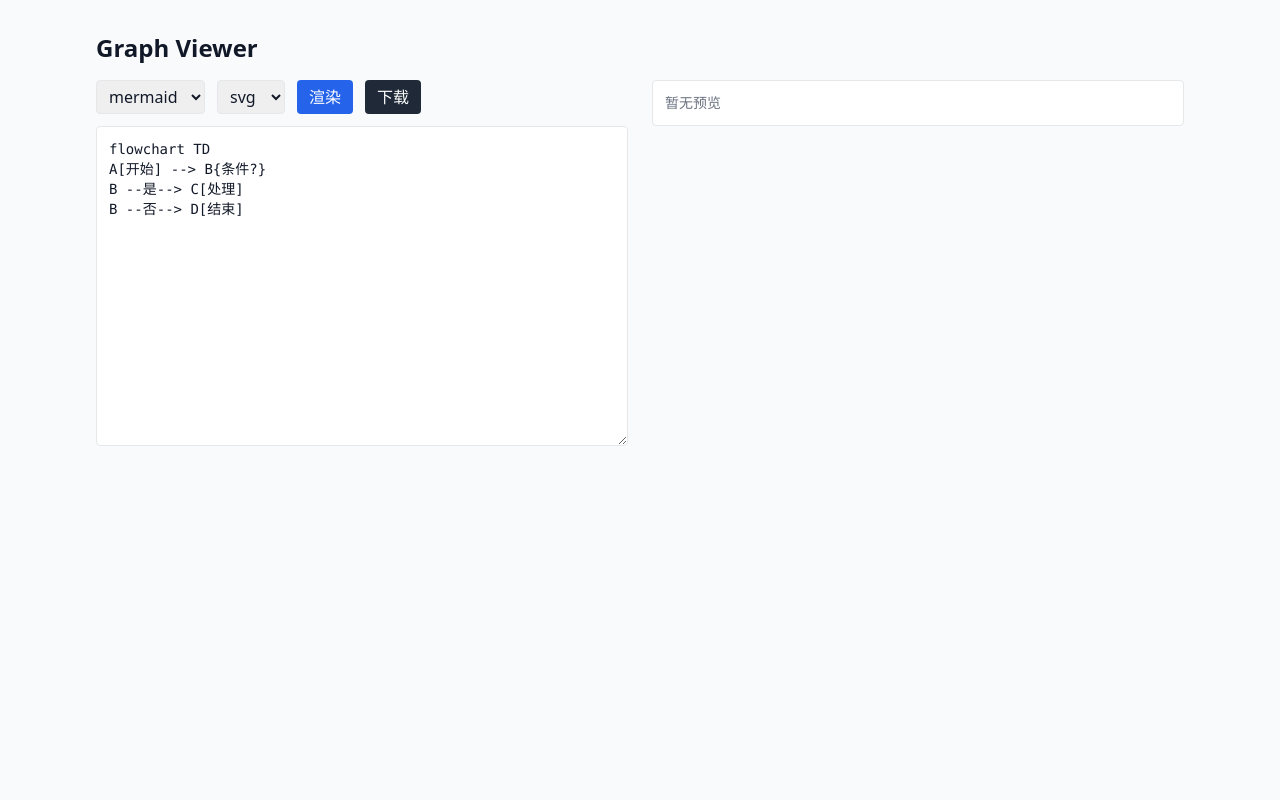
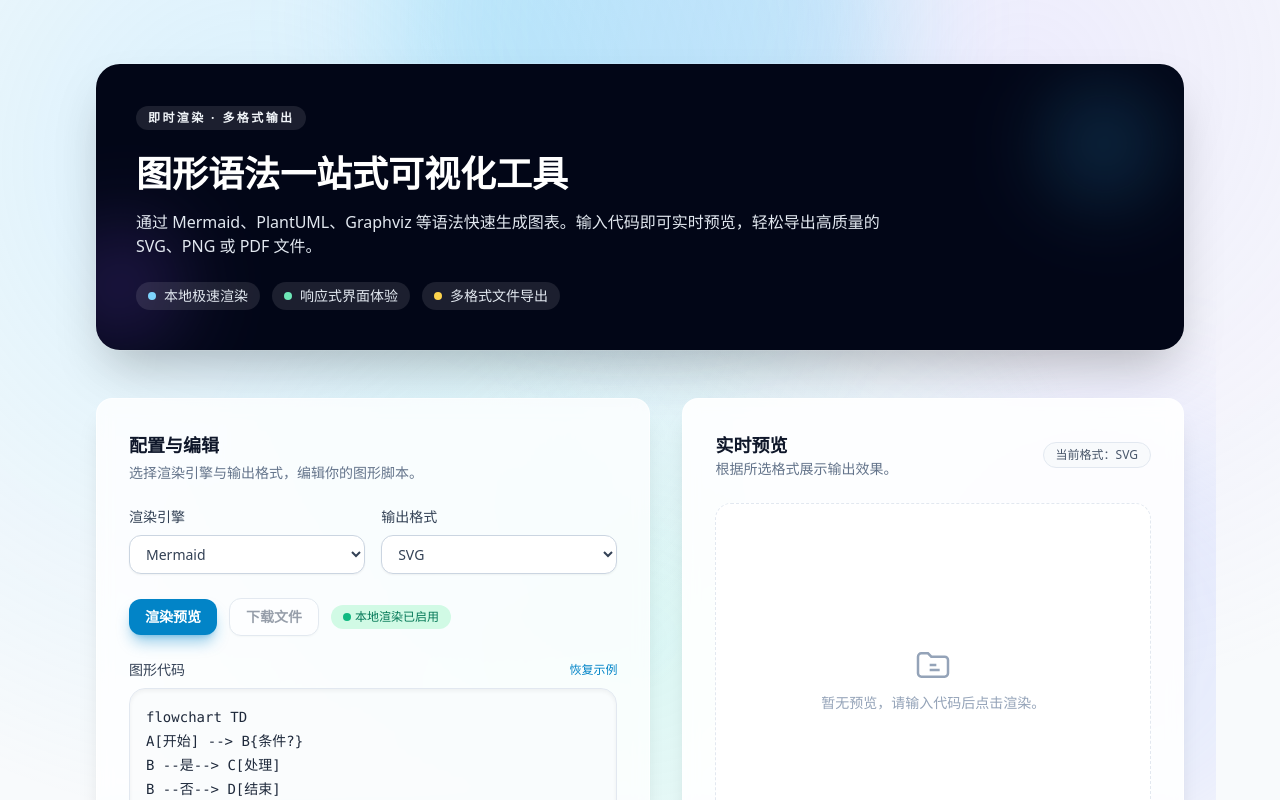
Before and after one commit to LessUp/graph-viewer, a Next.js app: page / in a window 1280 px wide. Shown: the top 800 px of the page. Built offline with nearby package versions, Linux system fonts and the light colour scheme.

Commit message:
Enhance UI and optimize diagram rendering

```diff
--- a/app/globals.css
+++ b/app/globals.css
@@ -3,9 +3,17 @@
 @tailwind utilities;
 
 :root {
-  color-scheme: light dark;
+  color-scheme: light;
 }
 
 html, body, #__next {
   height: 100%;
 }
+
+body {
+  background:
+    radial-gradient(circle at 20% 20%, rgba(125, 211, 252, 0.25), transparent 55%),
+    radial-gradient(circle at 80% 10%, rgba(196, 181, 253, 0.2), transparent 50%),
+    radial-gradient(circle at 50% 80%, rgba(94, 234, 212, 0.18), transparent 55%),
+    #f8fafc;
+}
--- a/app/layout.tsx
+++ b/app/layout.tsx
@@ -8,7 +8,7 @@ export const metadata = {
 export default function RootLayout({ children }: { children: React.ReactNode }) {
   return (
     <html lang="zh-CN">
-      <body className="min-h-screen bg-gray-50 text-gray-900 antialiased">{children}</body>
+      <body className="min-h-screen text-gray-900 antialiased">{children}</body>
     </html>
   );
 }
--- a/app/page.tsx
+++ b/app/page.tsx
@@ -1,6 +1,6 @@
 'use client';
 
-import { useEffect, useState } from 'react';
+import { useEffect, useMemo, useState } from 'react';
 
 type Engine = 'mermaid' | 'plantuml' | 'graphviz' | 'flowchart';
 type Format = 'svg' | 'png' | 'pdf';
@@ -11,6 +11,39 @@ const SAMPLES: Record<Engine, string> = {
   graphviz: 'digraph G {\n  rankdir=LR;\n  A -> B -> C;\n  A -> D;\n}',
   plantuml: '@startuml\nstart\nif (条件?) then (是)\n  :处理;\nelse (否)\n  stop\nendif\n@enduml',
 };
+
+const ENGINE_LABELS: Record<Engine, string> = {
+  mermaid: 'Mermaid',
+  flowchart: 'Flowchart.js',
+  plantuml: 'PlantUML',
+  graphviz: 'Graphviz',
+};
+
+const FORMAT_LABELS: Record<Format, string> = {
+  svg: 'SVG',
+  png: 'PNG',
+  pdf: 'PDF',
+};
+
+let mermaidPromise: Promise<any> | null = null;
+
+async function loadMermaid() {
+  if (!mermaidPromise) {
+    mermaidPromise = import('mermaid')
+      .then((module) => {
+        const mermaid = module?.default ?? module;
+        if (mermaid?.initialize) {
+          mermaid.initialize({ startOnLoad: false, theme: 'neutral' });
+        }
+        return mermaid;
+      })
+      .catch((error) => {
+        mermaidPromise = null;
+        throw error;
+      });
+  }
+  return mermaidPromise;
+}
 
 export default function Page() {
   const [engine, setEngine] = useState<Engine>('mermaid');
@@ -29,15 +62,34 @@ export default function Page() {
     setError('');
   }, [engine]);
 
+  useEffect(() => {
+    if (engine === 'mermaid' || engine === 'flowchart') {
+      loadMermaid().catch(() => undefined);
+    }
+  }, [engine]);
+
+  const canUseLocalRender = useMemo(
+    () => (engine === 'mermaid' || engine === 'flowchart') && format === 'svg',
+    [engine, format],
+  );
+
+  const showPreview = useMemo(() => {
+    if (format === 'svg') {
+      return Boolean(svg);
+    }
+    return Boolean(base64);
+  }, [format, svg, base64]);
+
   async function renderMermaidLocally(input: string): Promise<boolean> {
     try {
-      const mermaid = (await import('mermaid')).default as any;
-      mermaid.initialize({ startOnLoad: false });
+      const mermaid = await loadMermaid();
+      if (!mermaid?.render) return false;
       const id = `mmd-${Date.now()}`;
       const result = await mermaid.render(id, input);
       if (result?.svg) {
         setContentType('image/svg+xml');
         setSvg(result.svg as string);
+        setBase64('');
         return true;
       }
     } catch (err) {
@@ -52,6 +104,13 @@ export default function Page() {
     setSvg('');
     setBase64('');
     try {
+      if (canUseLocalRender) {
+        const ok = await renderMermaidLocally(code);
+        if (ok) {
+          return;
+        }
+      }
+
       const res = await fetch('/api/render', {
         method: 'POST',
         headers: { 'Content-Type': 'application/json' },
@@ -66,10 +125,10 @@ export default function Page() {
       if (data.svg) setSvg(data.svg);
       if (data.base64) setBase64(data.base64);
     } catch (e: any) {
-      if ((engine === 'mermaid' || engine === 'flowchart') && format === 'svg') {
+      if (canUseLocalRender) {
         const ok = await renderMermaidLocally(code);
         if (ok) {
-          return; // fallback success
+          return;
         }
       }
       setError(e?.message || 'Error');
@@ -81,7 +140,7 @@ export default function Page() {
   async function downloadDiagram() {
     setError('');
     try {
-      if ((engine === 'mermaid' || engine === 'flowchart') && format === 'svg' && svg) {
+      if (canUseLocalRender && svg) {
         const blob = new Blob([svg], { type: 'image/svg+xml' });
         const url = URL.createObjectURL(blob);
         const a = document.createElement('a');
@@ -116,53 +175,181 @@ export default function Page() {
     }
   }
 
-  const showPreview = format === 'svg' ? Boolean(svg) : Boolean(base64);
+  return (
+    <main className="relative isolate mx-auto flex max-w-6xl flex-col gap-10 px-4 py-10 md:px-8 lg:gap-12 lg:py-16">
+      <div className="pointer-events-none absolute inset-0 -z-10 overflow-hidden">
+        <div className="absolute left-1/2 top-[-20%] h-[32rem] w-[32rem] -translate-x-1/2 rounded-full bg-sky-400/25 blur-3xl" />
+        <div className="absolute right-[-10%] top-[35%] h-[28rem] w-[28rem] rounded-full bg-indigo-300/20 blur-3xl" />
+      </div>
 
-  return (
-    <main className="mx-auto max-w-6xl p-4 md:p-8">
-      <h1 className="text-2xl font-semibold mb-4">Graph Viewer</h1>
-      <div className="grid grid-cols-1 md:grid-cols-2 gap-6">
-        <div className="space-y-3">
-          <div className="flex gap-3">
-            <select value={engine} onChange={(e) => setEngine(e.target.value as Engine)} className="rounded border px-2 py-1">
-              <option value="mermaid">mermaid</option>
-              <option value="flowchart">flowchart</option>
-              <option value="plantuml">plantuml</option>
-              <option value="graphviz">graphviz</option>
+      <section className="relative overflow-hidden rounded-3xl bg-slate-950 px-6 py-10 text-white shadow-2xl ring-1 ring-white/10 md:px-10">
+        <div className="absolute right-6 top-6 hidden h-28 w-28 rotate-12 rounded-full bg-sky-400/20 blur-2xl md:block" />
+        <div className="absolute -left-10 bottom-0 hidden h-32 w-32 -rotate-12 rounded-full bg-violet-500/20 blur-2xl md:block" />
+        <div className="relative z-10 space-y-6">
+          <span className="inline-flex items-center gap-2 rounded-full bg-white/10 px-3 py-1 text-xs font-semibold uppercase tracking-[0.2em] text-slate-100">
+            即时渲染 · 多格式输出
+          </span>
+          <div className="space-y-4">
+            <h1 className="text-3xl font-semibold leading-tight md:text-4xl">
+              图形语法一站式可视化工具
+            </h1>
+            <p className="max-w-3xl text-sm text-slate-200 md:text-base">
+              通过 Mermaid、PlantUML、Graphviz 等语法快速生成图表。输入代码即可实时预览，轻松导出高质量的 SVG、PNG 或 PDF 文件。
+            </p>
+          </div>
+          <ul className="flex flex-wrap gap-3 text-sm text-slate-200">
+            <li className="flex items-center gap-2 rounded-full bg-white/10 px-3 py-1">
+              <span className="inline-flex h-2 w-2 rounded-full bg-sky-300" />本地极速渲染
+            </li>
+            <li className="flex items-center gap-2 rounded-full bg-white/10 px-3 py-1">
+              <span className="inline-flex h-2 w-2 rounded-full bg-emerald-300" />响应式界面体验
+            </li>
+            <li className="flex items-center gap-2 rounded-full bg-white/10 px-3 py-1">
+              <span className="inline-flex h-2 w-2 rounded-full bg-amber-300" />多格式文件导出
+            </li>
+          </ul>
+        </div>
+      </section>
+
+      <div className="grid grid-cols-1 gap-8 lg:grid-cols-[minmax(0,1.05fr)_minmax(0,0.95fr)]">
+        <div className="space-y-6 rounded-2xl border border-white/60 bg-white/80 p-6 shadow-xl backdrop-blur md:p-8">
+          <div className="space-y-1">
+            <h2 className="text-lg font-semibold text-slate-900">配置与编辑</h2>
+            <p className="text-sm text-slate-500">选择渲染引擎与输出格式，编辑你的图形脚本。</p>
+          </div>
+          <div className="grid gap-4 md:grid-cols-2">
+            <label className="flex flex-col gap-2 text-sm font-medium text-slate-700">
+              渲染引擎
+              <select
+                value={engine}
+                onChange={(e) => setEngine(e.target.value as Engine)}
+                className="rounded-xl border border-slate-300 bg-white px-3 py-2 text-sm font-medium text-slate-700 shadow-sm transition focus:border-sky-500 focus:outline-none focus:ring-2 focus:ring-sky-200"
+              >
+                {(Object.keys(SAMPLES) as Engine[]).map((value) => (
+                  <option key={value} value={value}>
+                    {ENGINE_LABELS[value]}
+                  </option>
+                ))}
               </select>
-            <select value={format} onChange={(e) => setFormat(e.target.value as Format)} className="rounded border px-2 py-1">
-              <option value="svg">svg</option>
-              <option value="png">png</option>
-              <option value="pdf">pdf</option>
+            </label>
+            <label className="flex flex-col gap-2 text-sm font-medium text-slate-700">
+              输出格式
+              <select
+                value={format}
+                onChange={(e) => setFormat(e.target.value as Format)}
+                className="rounded-xl border border-slate-300 bg-white px-3 py-2 text-sm font-medium text-slate-700 shadow-sm transition focus:border-sky-500 focus:outline-none focus:ring-2 focus:ring-sky-200"
+              >
+                {(Object.keys(FORMAT_LABELS) as Format[]).map((value) => (
+                  <option key={value} value={value}>
+                    {FORMAT_LABELS[value]}
+                  </option>
+                ))}
               </select>
-            <button onClick={renderDiagram} disabled={loading} className="rounded bg-blue-600 px-3 py-1 text-white disabled:opacity-60">
-              {loading ? '渲染中...' : '渲染'}
+            </label>
+          </div>
+          <div className="flex flex-wrap items-center gap-3">
+            <button
+              type="button"
+              onClick={renderDiagram}
+              disabled={loading || !code.trim()}
+              className="inline-flex items-center justify-center gap-2 rounded-xl bg-sky-600 px-4 py-2 text-sm font-semibold text-white shadow-lg shadow-sky-600/40 transition hover:bg-sky-500 focus:outline-none focus-visible:ring-2 focus-visible:ring-sky-200 disabled:cursor-not-allowed disabled:opacity-60"
+            >
+              {loading ? '渲染中…' : '渲染预览'}
             </button>
-            <button onClick={downloadDiagram} className="rounded bg-gray-800 px-3 py-1 text-white">
-              下载
+            <button
+              type="button"
+              onClick={downloadDiagram}
+              disabled={!showPreview || loading}
+              className="inline-flex items-center justify-center gap-2 rounded-xl border border-slate-300 bg-white px-4 py-2 text-sm font-semibold text-slate-700 shadow-sm transition hover:border-sky-400 hover:text-sky-600 focus:outline-none focus-visible:ring-2 focus-visible:ring-sky-200 disabled:cursor-not-allowed disabled:opacity-50"
+            >
+              下载文件
+            </button>
+            {canUseLocalRender && (
+              <span className="flex items-center gap-1 rounded-full bg-emerald-100 px-3 py-1 text-xs font-medium text-emerald-700">
+                <span className="inline-flex h-2 w-2 rounded-full bg-emerald-500" />
+                本地渲染已启用
+              </span>
+            )}
+          </div>
+          <div className="space-y-2">
+            <div className="flex items-center justify-between text-sm">
+              <span className="font-medium text-slate-700">图形代码</span>
+              <button
+                type="button"
+                onClick={() => setCode(SAMPLES[engine])}
+                className="text-xs font-medium text-sky-600 transition hover:text-sky-500"
+              >
+                恢复示例
               </button>
             </div>
             <textarea
               value={code}
               onChange={(e) => setCode(e.target.value)}
-            className="h-80 w-full resize-y rounded border p-3 font-mono text-sm leading-5"
               spellCheck={false}
+              className="min-h-[22rem] w-full resize-y rounded-2xl border border-slate-200 bg-slate-50/60 p-4 font-mono text-sm leading-6 text-slate-800 shadow-inner focus:border-sky-400 focus:outline-none focus:ring-2 focus:ring-sky-200"
+              aria-label="图形代码编辑器"
             />
-          {error && <div className="text-red-600 text-sm">{error}</div>}
+            <p className="text-xs text-slate-500">
+              支持 Mermaid、Flowchart.js、PlantUML 与 Graphviz 语法。切换渲染引擎即可查看对应示例。
+            </p>
           </div>
-        <div className="space-y-3">
-          <div className="rounded border bg-white p-3">
-            {!showPreview && <div className="text-gray-500 text-sm">暂无预览</div>}
+          {error && (
+            <div className="rounded-xl border border-rose-200 bg-rose-50 px-4 py-3 text-sm text-rose-600" role="alert" aria-live="polite">
+              {error}
+            </div>
+          )}
+        </div>
+
+        <div className="space-y-6 rounded-2xl border border-white/60 bg-white/90 p-6 shadow-xl backdrop-blur md:p-8">
+          <div className="flex flex-wrap items-center justify-between gap-3">
+            <div>
+              <h2 className="text-lg font-semibold text-slate-900">实时预览</h2>
+              <p className="text-sm text-slate-500">根据所选格式展示输出效果。</p>
+            </div>
+            <span className="rounded-full border border-slate-200 bg-slate-50 px-3 py-1 text-xs font-medium text-slate-600">
+              当前格式：{FORMAT_LABELS[format]}
+            </span>
+          </div>
+          <div className="relative flex min-h-[22rem] items-center justify-center overflow-hidden rounded-2xl border border-dashed border-slate-200 bg-white">
+            {loading && (
+              <div className="absolute inset-0 z-10 flex items-center justify-center bg-white/80 backdrop-blur-sm">
+                <svg className="h-9 w-9 animate-spin text-sky-500" viewBox="0 0 24 24" fill="none" aria-hidden="true">
+                  <circle className="opacity-25" cx="12" cy="12" r="10" stroke="currentColor" strokeWidth="4" />
+                  <path className="opacity-75" fill="currentColor" d="M4 12a8 8 0 018-8v4a4 4 0 00-4 4H4z" />
+                </svg>
+              </div>
+            )}
+            {!showPreview && !loading && (
+              <div className="flex flex-col items-center gap-2 text-sm text-slate-400">
+                <svg className="h-10 w-10" viewBox="0 0 24 24" fill="none" stroke="currentColor" strokeWidth="1.5">
+                  <path d="M3 7a2 2 0 012-2h4l2 2h8a2 2 0 012 2v8a2 2 0 01-2 2H5a2 2 0 01-2-2V7z" />
+                  <path d="M10 12h4" />
+                  <path d="M10 15h6" />
+                </svg>
+                暂无预览，请输入代码后点击渲染。
+              </div>
+            )}
             {format === 'svg' && svg && (
-              <div className="overflow-auto" dangerouslySetInnerHTML={{ __html: svg }} />
+              <div className="relative h-full w-full overflow-auto p-4" aria-label="SVG 预览">
+                <div className="mx-auto max-w-full" dangerouslySetInnerHTML={{ __html: svg }} />
+              </div>
             )}
             {format === 'png' && base64 && (
-              <img src={`data:${contentType};base64,${base64}`} alt="preview" className="max-w-full" />
+              <div className="relative h-full w-full overflow-auto p-4" aria-label="PNG 预览">
+                <img src={`data:${contentType};base64,${base64}`} alt="diagram preview" className="mx-auto max-h-[30rem] w-auto max-w-full rounded-xl shadow" />
+              </div>
             )}
             {format === 'pdf' && base64 && (
-              <iframe src={`data:application/pdf;base64,${base64}`} className="w-full h-[600px]" />
+              <iframe
+                title="diagram preview"
+                src={`data:application/pdf;base64,${base64}`}
+                className="h-[28rem] w-full rounded-xl border border-slate-200"
+              />
             )}
           </div>
+          <p className="text-xs text-slate-500">
+            SVG 支持无限缩放，PNG 适合嵌入文档，PDF 便于打印与分享。
+          </p>
         </div>
       </div>
     </main>
```
Lines whose indentation alone changed are shown as unchanged.
